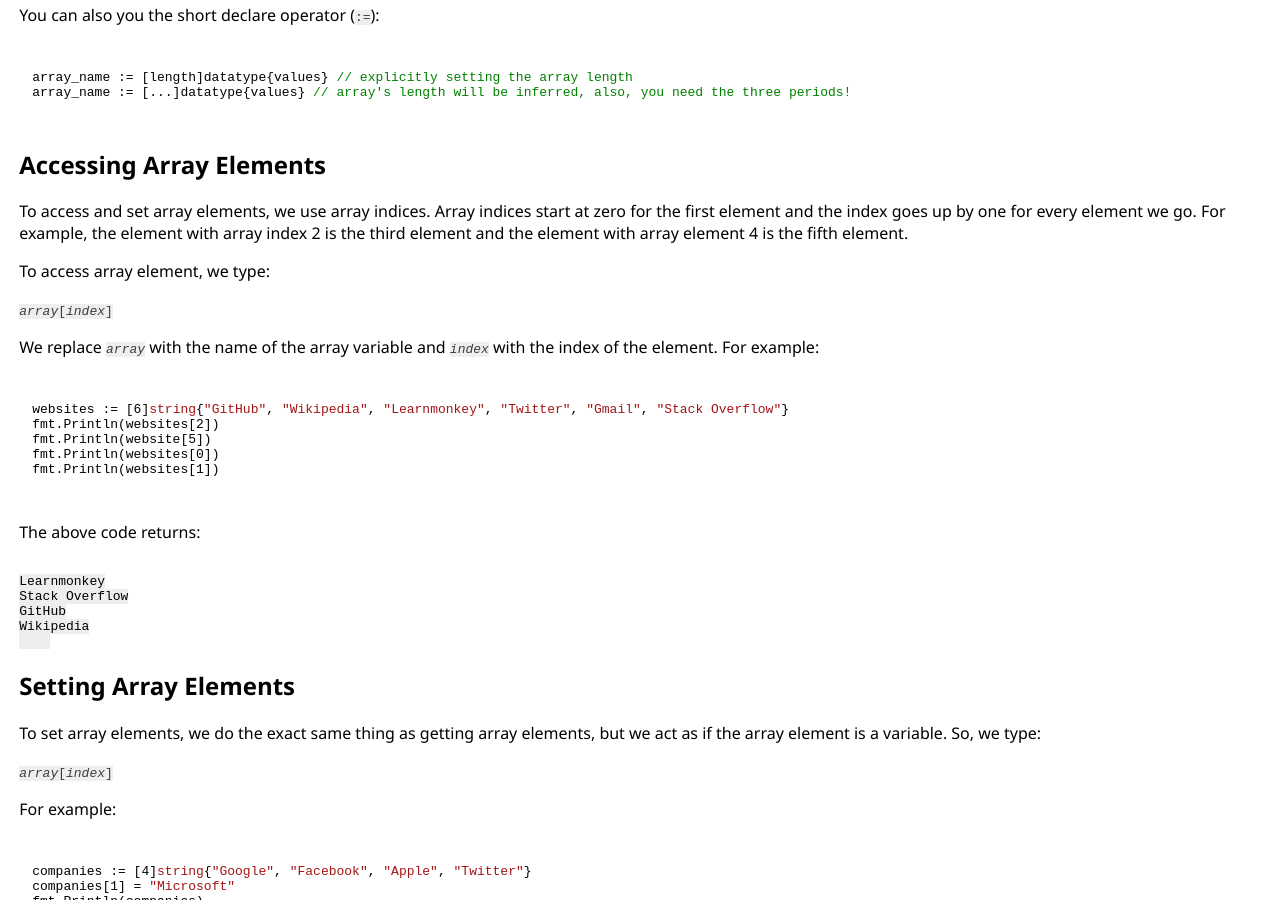
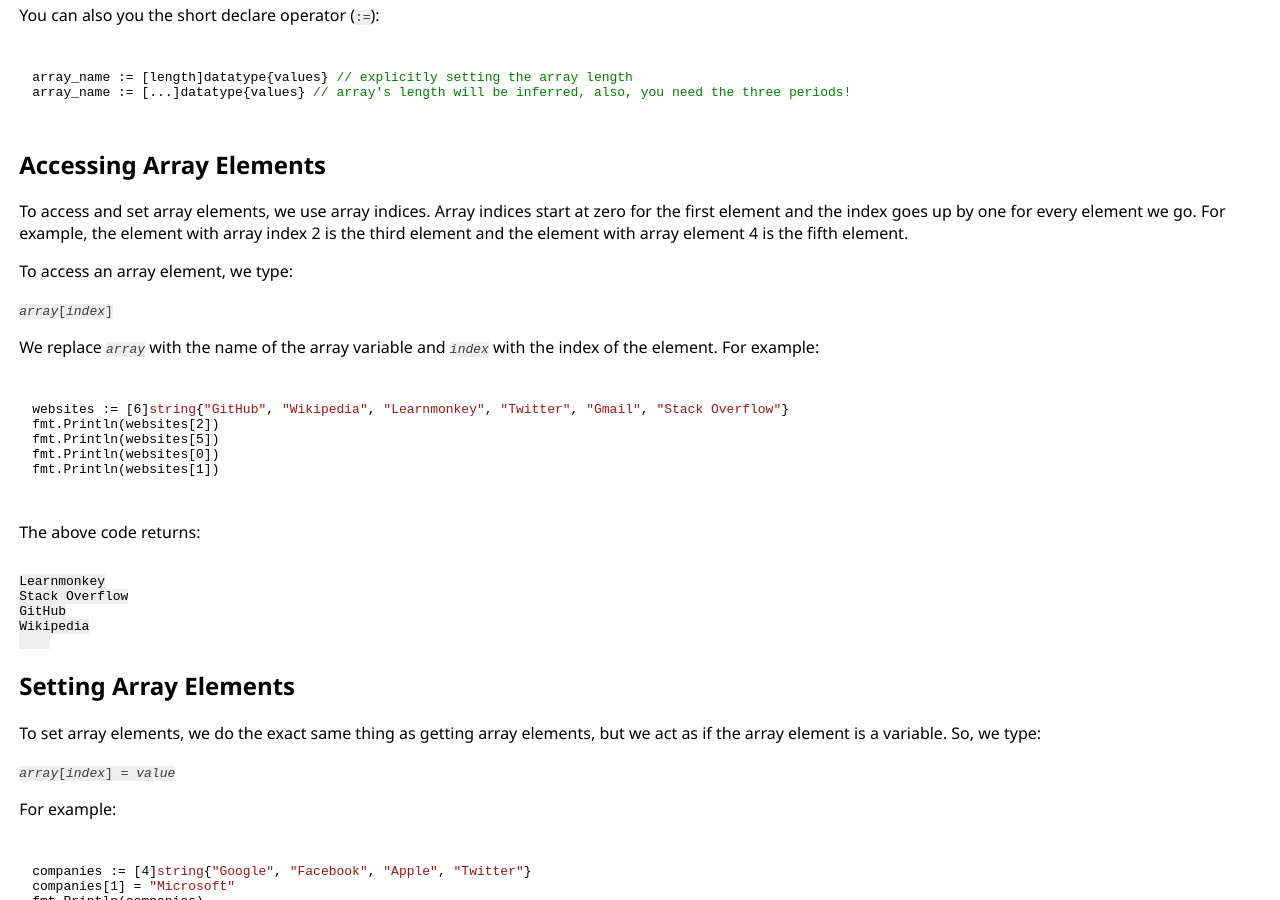
Before and after one commit to learnmonkey/learnmonkey.github.io, a Jekyll site: the page built from programming/golang/arrays.html, in a window 1280 px wide and 900 px high, scrolled down 661 px. Built offline with Jekyll 4.4.1, drawn with Linux system fonts in a browser that asks for light colours; nearby versions of some CDN libraries.

Commit message:
go slices and arrays fixes

```diff
--- a/programming/golang/arrays.html
+++ b/programming/golang/arrays.html
@@ -33,7 +33,7 @@ array_name := [...]datatype{values} // array's length will be inferred, also, yo
 <section>
     <h2>Accessing Array Elements</h2>
     <p>To access and set array elements, we use array indices. Array indices start at zero for the first element and the index goes up by one for every element we go. For example, the element with array index 2 is the third element and the element with array element 4 is the fifth element.</p>
-    <p>To access array element, we type:</p>
+    <p>To access an array element, we type:</p>
     <code class="language-go">
 <i>array</i>[<i>index</i>]
     </code>
@@ -41,7 +41,7 @@ array_name := [...]datatype{values} // array's length will be inferred, also, yo
     <pre><code class="language-go">
 websites := [6]string{"GitHub", "Wikipedia", "Learnmonkey", "Twitter", "Gmail", "Stack Overflow"}
 fmt.Println(websites[2])
-fmt.Println(website[5])
+fmt.Println(websites[5])
 fmt.Println(websites[0])
 fmt.Println(websites[1])
     </code></pre>
@@ -58,7 +58,7 @@ Wikipedia
     <h2>Setting Array Elements</h2>
     <p>To set array elements, we do the exact same thing as getting array elements, but we act as if the array element is a variable. So, we type: </p>
     <code class="language-go">
-<i>array</i>[<i>index</i>]
+<i>array</i>[<i>index</i>] = <i>value</i>
     </code>
     <p>For example: </p>
     <pre><code class="language-go">
--- a/programming/golang/slices.html
+++ b/programming/golang/slices.html
@@ -27,7 +27,7 @@ layout: golang
     <h2>Accessing a Slice Element</h2>
     <p>To access and set slice elements, we use slice indices. Slice indices start at zero for the first element and the index goes up by one for every element we go. For example, the element with slice index 2 is the third element and the element with slice index 4 is the fifth element.</p>
     <p>To access slice elements, we type: </p>
-    <code><i>slice</i>[<i>index</i>]</code>
+    <code class="language-go"><i>slice</i>[<i>index</i>]</code>
     <p>We replace <code><i>slice</i></code> with the name of the slice variable and <code><i>index</i></code> with the index of the element. For example:</p>
     <pre><code class="language-go">
 websites := []string{"GitHub", "Wikipedia", "Learnmonkey", "Twitter", "Gmail", "Stack Overflow"}
```
